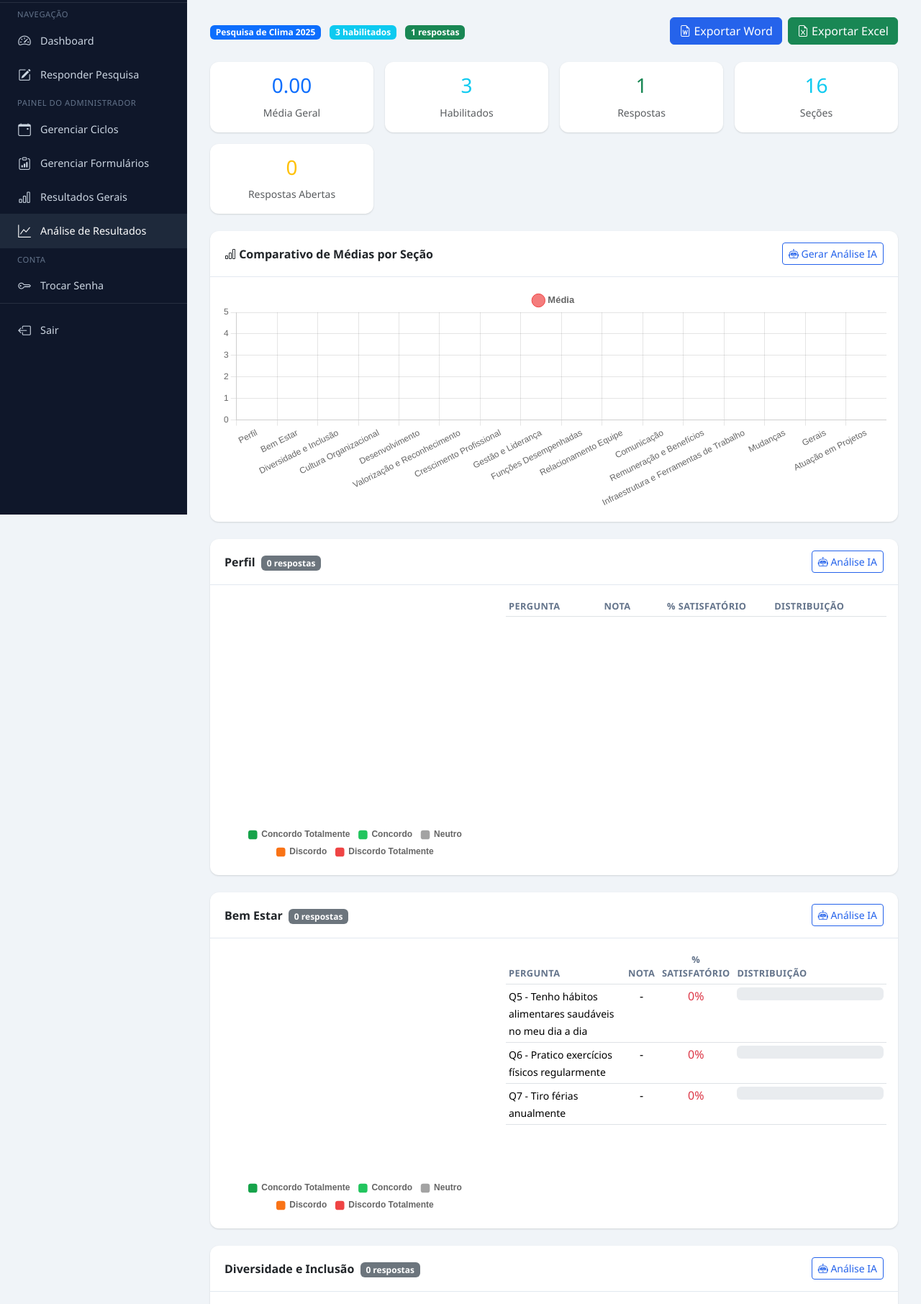
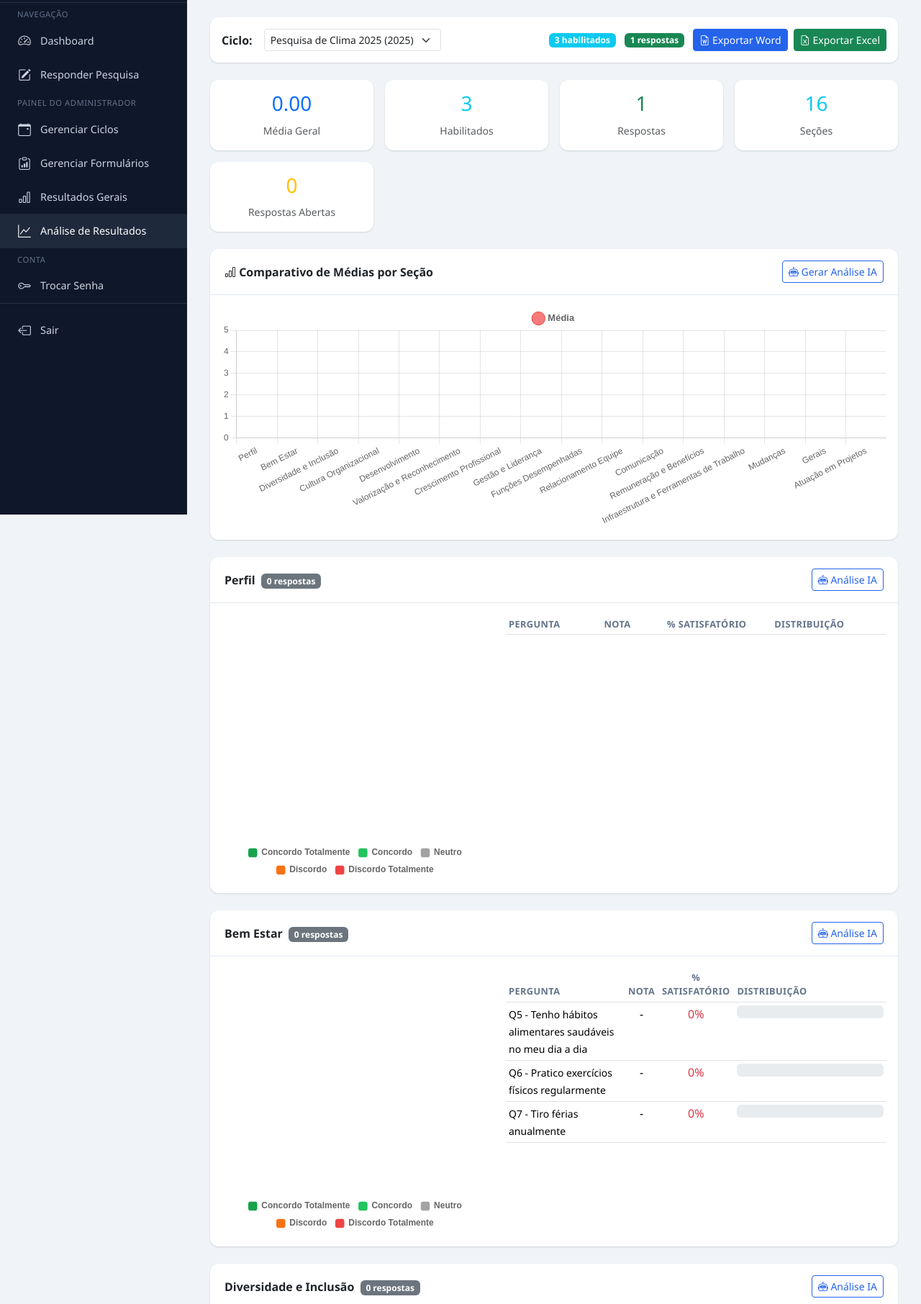
Before and after one commit to fpvizca/PesquisadeClima, a Flask app: page /admin/analise in a window 1280 px wide. Shown: the part 85-1897 px from the top of the page at 72% size. Run offline with Flask 3, Linux system fonts and the light colour scheme; the visitor is signed in with stand-in values (Sample User, id 1); data comes from the database, SQL or seed files in the repository; tables that the repository leaves empty hold one stand-in row (values such as "Sample post"); lists and menus that the app fills with data are empty.

Commit message:
feat: selecionar ciclo na página de Análise de Resultados
- Dropdown para escolher o ciclo
- Atualiza análise ao mudar ciclo
- Exportações (Word/Excel) também usam ciclo selecionado

```diff
--- a/routes/pesquisa.py
+++ b/routes/pesquisa.py
@@ -298,9 +298,18 @@ def init_routes(app):
             flash('Acesso negado.', 'danger')
             return redirect(url_for('pesquisa'))
 
-        ciclo = db.execute("SELECT * FROM ciclos WHERE ativo = 1 ORDER BY id DESC LIMIT 1").fetchone()
+        # Get all cycles for the dropdown
+        ciclos = db.execute("SELECT * FROM ciclos ORDER BY ano DESC, id DESC").fetchall()
+
+        # Select cycle: use query param or default to active
+        ciclo_id = request.args.get('ciclo_id', type=int)
+        if ciclo_id:
+            ciclo = db.execute("SELECT * FROM ciclos WHERE id = ?", (ciclo_id,)).fetchone()
+        else:
+            ciclo = db.execute("SELECT * FROM ciclos WHERE ativo = 1 ORDER BY id DESC LIMIT 1").fetchone()
+
         if not ciclo:
-            flash('Nenhum ciclo ativo encontrado.', 'warning')
+            flash('Nenhum ciclo encontrado.', 'warning')
             return redirect(url_for('index'))
 
         # Fetch sections linked to the cycle's form
@@ -392,6 +401,7 @@ def init_routes(app):
 
         return render_template('admin_analise.html',
             ciclo=ciclo,
+            ciclos=ciclos,
             dados_secoes=dados_secoes,
             total_habilitados=total_habilitados,
             total_respostas=total_respostas_db,
--- a/templates/admin_analise.html
+++ b/templates/admin_analise.html
@@ -7,19 +7,30 @@
 {% endblock %}
 
 {% block content %}
-<div class="d-flex justify-content-between align-items-center mb-4">
-  <div>
-    <span class="badge bg-primary me-2">{{ ciclo.nome }}</span>
-    <span class="badge bg-info me-2">{{ total_habilitados }} habilitados</span>
-    <span class="badge bg-success">{{ total_respostas }} respostas</span>
+<div class="card mb-4">
+  <div class="card-body">
+    <div class="d-flex justify-content-between align-items-center">
+      <div class="d-flex align-items-center gap-3">
+        <label for="ciclo_select" class="form-label mb-0 fw-bold">Ciclo:</label>
+        <select class="form-select form-select-sm" id="ciclo_select" style="width: auto;" onchange="window.location.href='{{ url_for('admin_analise') }}?ciclo_id=' + this.value">
+          {% for c in ciclos %}
+          <option value="{{ c.id }}" {% if c.id == ciclo.id %}selected{% endif %}>
+            {{ c.nome }} ({{ c.ano }})
+          </option>
+          {% endfor %}
+        </select>
       </div>
       <div>
-    <a href="{{ url_for('admin_exportar_word') }}" class="btn btn-primary me-1">
+        <span class="badge bg-info me-2">{{ total_habilitados }} habilitados</span>
+        <span class="badge bg-success me-2">{{ total_respostas }} respostas</span>
+        <a href="{{ url_for('admin_exportar_word') }}?ciclo_id={{ ciclo.id }}" class="btn btn-primary btn-sm me-1">
           <i class="bi bi-file-earmark-word"></i> Exportar Word
         </a>
-    <a href="{{ url_for('admin_exportar_excel') }}" class="btn btn-success">
+        <a href="{{ url_for('admin_exportar_excel') }}?ciclo_id={{ ciclo.id }}" class="btn btn-success btn-sm">
           <i class="bi bi-file-earmark-excel"></i> Exportar Excel
         </a>
+      </div>
+    </div>
   </div>
 </div>
 
```
Lines whose indentation alone changed are shown as unchanged.
